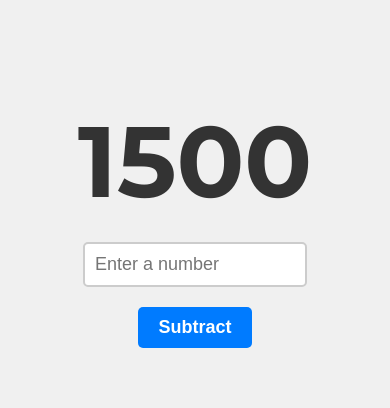
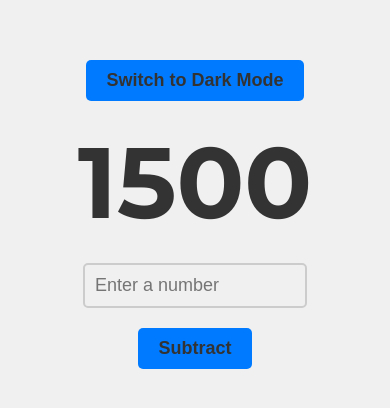
Before and after one commit to prruske/1500, a plain HTML site: page index.html in a window 390 px wide. Shown: the part 208-616 px from the top of the page. Drawn offline with Linux system fonts and the light colour scheme.

Commit message:
Update index.html

```diff
--- a/index.html
+++ b/index.html
@@ -3,9 +3,23 @@
 <head>
     <meta charset="UTF-8">
     <meta name="viewport" content="width=device-width, initial-scale=1.0">
-    <title>Dynamic Number Update</title>
+    <title>Dynamic Number with Dark Mode</title>
     <style>
         @import url('https://fonts.googleapis.com/css2?family=Montserrat:wght@700&display=swap');
+
+        :root {
+            --bg-color: #f0f0f0;
+            --text-color: #333;
+            --button-bg: #007bff;
+            --button-hover: #0056b3;
+        }
+
+        .dark-mode {
+            --bg-color: #333;
+            --text-color: #f0f0f0;
+            --button-bg: #444;
+            --button-hover: #666;
+        }
 
         body {
             display: flex;
@@ -14,14 +28,15 @@
             align-items: center;
             height: 100vh;
             margin: 0;
-            background-color: #f0f0f0;
+            background-color: var(--bg-color);
+            color: var(--text-color);
             font-family: 'Montserrat', sans-serif;
+            transition: background-color 0.3s, color 0.3s;
         }
 
         .number {
             font-size: 100px;
             font-weight: bold;
-            color: #333;
             margin: 20px 0;
         }
 
@@ -32,25 +47,29 @@
             margin-bottom: 20px;
             border: 2px solid #ccc;
             border-radius: 5px;
+            background-color: var(--bg-color);
+            color: var(--text-color);
         }
 
         button {
             padding: 10px 20px;
             font-size: 18px;
             font-weight: bold;
-            color: #fff;
-            background-color: #007bff;
+            color: var(--text-color);
+            background-color: var(--button-bg);
             border: none;
             border-radius: 5px;
             cursor: pointer;
+            transition: background-color 0.3s;
         }
 
         button:hover {
-            background-color: #0056b3;
+            background-color: var(--button-hover);
         }
     </style>
 </head>
 <body>
+    <button id="toggleTheme">Switch to Dark Mode</button>
     <div class="number" id="displayNumber">1500</div>
     <input type="number" id="inputNumber" placeholder="Enter a number">
     <button onclick="reduceNumber()">Subtract</button>
@@ -58,12 +77,19 @@
     <script>
         const displayNumberElement = document.getElementById('displayNumber');
         const inputNumberElement = document.getElementById('inputNumber');
+        const toggleThemeButton = document.getElementById('toggleTheme');
 
-        // Load the saved number or default to 1500
-        let currentNumber = localStorage.getItem('currentNumber') ?
-                            parseInt(localStorage.getItem('currentNumber')) : 1500;
+        // Load saved number or default to 1500
+        let currentNumber = localStorage.getItem('currentNumber')
+            ? parseInt(localStorage.getItem('currentNumber'))
+            : 1500;
         displayNumberElement.textContent = currentNumber;
 
+        // Load saved theme or default to light mode
+        let isDarkMode = localStorage.getItem('isDarkMode') === 'true';
+        updateTheme();
+
+        // Reduce number function
         function reduceNumber() {
             const subtractValue = parseInt(inputNumberElement.value);
 
@@ -71,15 +97,32 @@
                 currentNumber -= subtractValue;
                 displayNumberElement.textContent = currentNumber;
 
-                // Save the updated number in localStorage
+                // Save updated number
                 localStorage.setItem('currentNumber', currentNumber);
 
-                // Clear the input field
+                // Clear input
                 inputNumberElement.value = '';
             } else {
                 alert('Please enter a valid number!');
             }
         }
+
+        // Theme toggle function
+        toggleThemeButton.addEventListener('click', () => {
+            isDarkMode = !isDarkMode;
+            localStorage.setItem('isDarkMode', isDarkMode);
+            updateTheme();
+        });
+
+        function updateTheme() {
+            if (isDarkMode) {
+                document.body.classList.add('dark-mode');
+                toggleThemeButton.textContent = 'Switch to Day Mode';
+            } else {
+                document.body.classList.remove('dark-mode');
+                toggleThemeButton.textContent = 'Switch to Dark Mode';
+            }
+        }
     </script>
 </body>
 </html>
```
